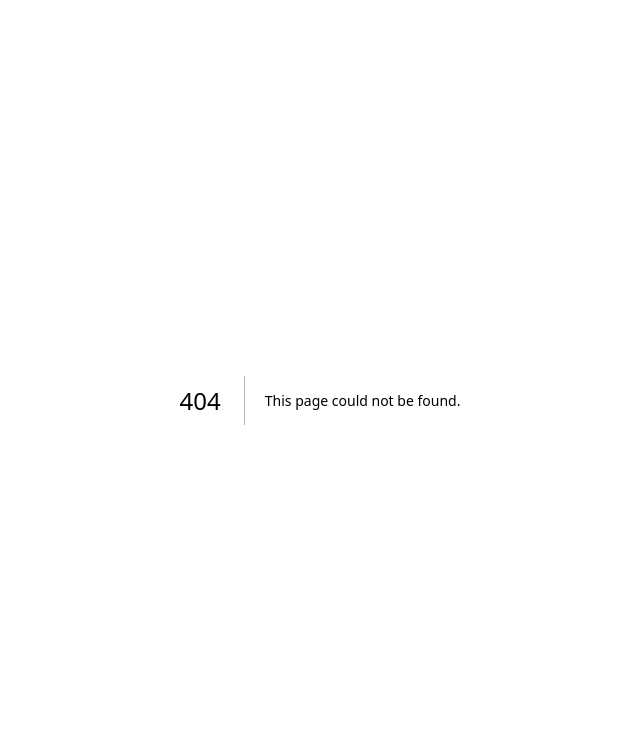
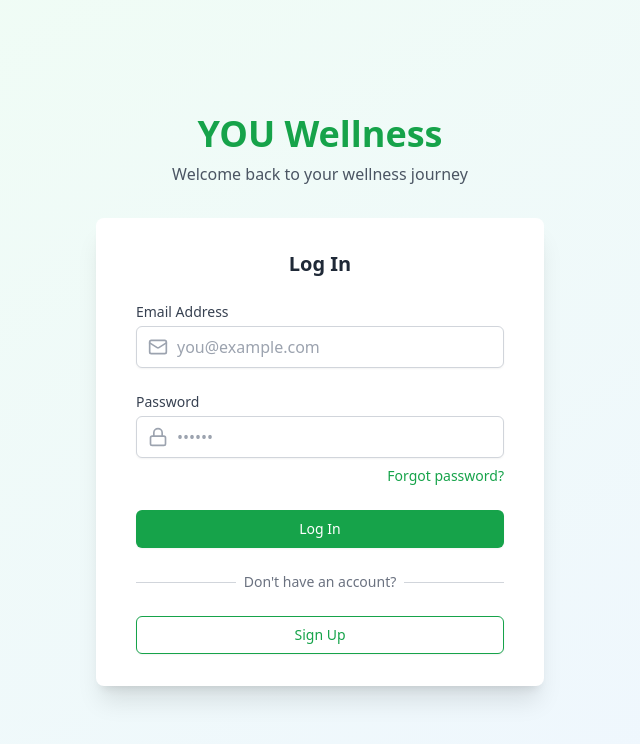
Before and after one commit to TheSamanthaWilliams/you-wellness-app, a Next.js app: page /login in a window 1280 px wide. Before the commit this address had no page. Shown: the top 744 px of the page, without its empty margins (320-960 px from the left). Built offline with nearby package versions, Linux system fonts and the light colour scheme.

Commit message:
Create page.js

```diff
--- /dev/null
+++ b/app/login/page.js
@@ -0,0 +1,165 @@
+"use client";
+
+import { useState } from 'react';
+import { useRouter } from 'next/navigation';
+import Link from 'next/link';
+import { Mail, Lock } from 'lucide-react';
+
+export default function Login() {
+  const router = useRouter();
+  const [formData, setFormData] = useState({
+    email: '',
+    password: ''
+  });
+  const [error, setError] = useState('');
+  const [isSubmitting, setIsSubmitting] = useState(false);
+
+  function handleInputChange(e) {
+    const { name, value } = e.target;
+    setFormData(prev => ({
+      ...prev,
+      [name]: value
+    }));
+    // Clear error when user starts typing
+    if (error) setError('');
+  }
+
+  function handleSubmit(e) {
+    e.preventDefault();
+    setIsSubmitting(true);
+
+    // For demo purposes, just check if there's a user stored with this email
+    // In a real app, you would validate against a backend
+    try {
+      // Simulate an API call
+      setTimeout(() => {
+        // For demo, let's accept any login and just create a user
+        localStorage.setItem('youWellnessUser', JSON.stringify({
+          name: "Demo User",
+          email: formData.email,
+          wellnessGoals: {
+            mind: true,
+            body: true,
+            spirit: false
+          },
+          isLoggedIn: true
+        }));
+
+        // Redirect to dashboard
+        router.push('/dashboard');
+      }, 1000);
+    } catch (error) {
+      console.error('Login error:', error);
+      setError('Invalid email or password');
+      setIsSubmitting(false);
+    }
+  }
+
+  return (
+    <div className="min-h-screen bg-gradient-to-br from-green-50 to-blue-50 flex flex-col justify-center py-12 sm:px-6 lg:px-8">
+      <div className="sm:mx-auto sm:w-full sm:max-w-md">
+        <div className="text-center">
+          <h1 className="text-4xl font-extrabold text-green-600">YOU Wellness</h1>
+          <p className="mt-2 text-gray-600">Welcome back to your wellness journey</p>
+        </div>
+      </div>
+
+      <div className="mt-8 sm:mx-auto sm:w-full sm:max-w-md">
+        <div className="bg-white py-8 px-4 shadow-xl sm:rounded-lg sm:px-10">
+          <h2 className="text-xl font-semibold text-center text-gray-800 mb-6">Log In</h2>
+
+          {error && (
+            <div className="bg-red-50 border-l-4 border-red-500 p-4 mb-6">
+              <p className="text-red-700">{error}</p>
+            </div>
+          )}
+
+          <form className="space-y-6" onSubmit={handleSubmit}>
+            {/* Email field */}
+            <div>
+              <label htmlFor="email" className="block text-sm font-medium text-gray-700">
+                Email Address
+              </label>
+              <div className="mt-1 relative">
+                <div className="absolute inset-y-0 left-0 pl-3 flex items-center pointer-events-none">
+                  <Mail className="h-5 w-5 text-gray-400" />
+                </div>
+                <input
+                  id="email"
+                  name="email"
+                  type="email"
+                  autoComplete="email"
+                  value={formData.email}
+                  onChange={handleInputChange}
+                  required
+                  className="pl-10 block w-full py-2 border border-gray-300 rounded-md shadow-sm focus:outline-none focus:ring-green-500 focus:border-green-500"
+                  placeholder="you@example.com"
+                />
+              </div>
+            </div>
+
+            {/* Password field */}
+            <div>
+              <label htmlFor="password" className="block text-sm font-medium text-gray-700">
+                Password
+              </label>
+              <div className="mt-1 relative">
+                <div className="absolute inset-y-0 left-0 pl-3 flex items-center pointer-events-none">
+                  <Lock className="h-5 w-5 text-gray-400" />
+                </div>
+                <input
+                  id="password"
+                  name="password"
+                  type="password"
+                  autoComplete="current-password"
+                  value={formData.password}
+                  onChange={handleInputChange}
+                  required
+                  className="pl-10 block w-full py-2 border border-gray-300 rounded-md shadow-sm focus:outline-none focus:ring-green-500 focus:border-green-500"
+                  placeholder="••••••"
+                />
+              </div>
+              <div className="flex items-center justify-end mt-2">
+                <button type="button" className="text-sm text-green-600 hover:text-green-500">
+                  Forgot password?
+                </button>
+              </div>
+            </div>
+
+            <div>
+              <button
+                type="submit"
+                disabled={isSubmitting}
+                className="w-full flex justify-center items-center py-2 px-4 border border-transparent rounded-md shadow-sm text-sm font-medium text-white bg-green-600 hover:bg-green-700 focus:outline-none focus:ring-2 focus:ring-offset-2 focus:ring-green-500 disabled:opacity-50"
+              >
+                {isSubmitting ? 'Logging in...' : 'Log In'}
+              </button>
+            </div>
+          </form>
+
+          <div className="mt-6">
+            <div className="relative">
+              <div className="absolute inset-0 flex items-center">
+                <div className="w-full border-t border-gray-300"></div>
+              </div>
+              <div className="relative flex justify-center text-sm">
+                <span className="px-2 bg-white text-gray-500">
+                  Don't have an account?
+                </span>
+              </div>
+            </div>
+
+            <div className="mt-6">
+              <Link
+                href="/"
+                className="w-full flex justify-center py-2 px-4 border border-green-600 rounded-md shadow-sm text-sm font-medium text-green-600 bg-white hover:bg-green-50 focus:outline-none focus:ring-2 focus:ring-offset-2 focus:ring-green-500"
+              >
+                Sign Up
+              </Link>
+            </div>
+          </div>
+        </div>
+      </div>
+    </div>
+  );
+}
```
